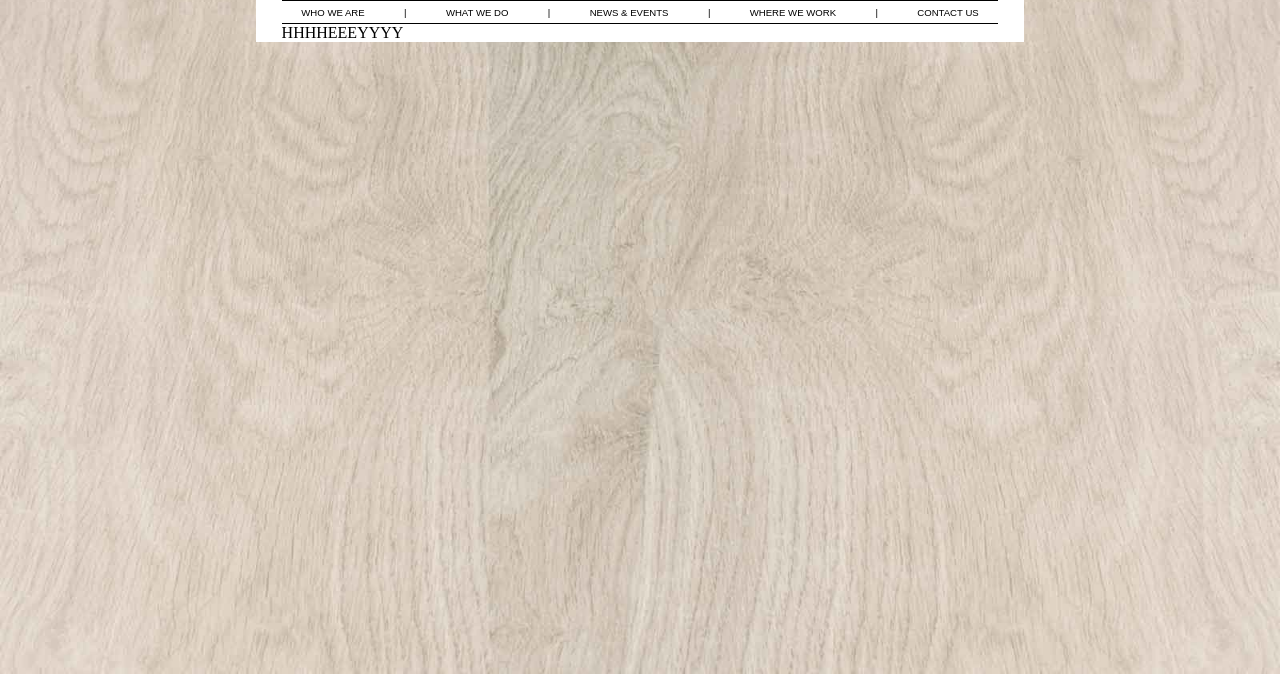
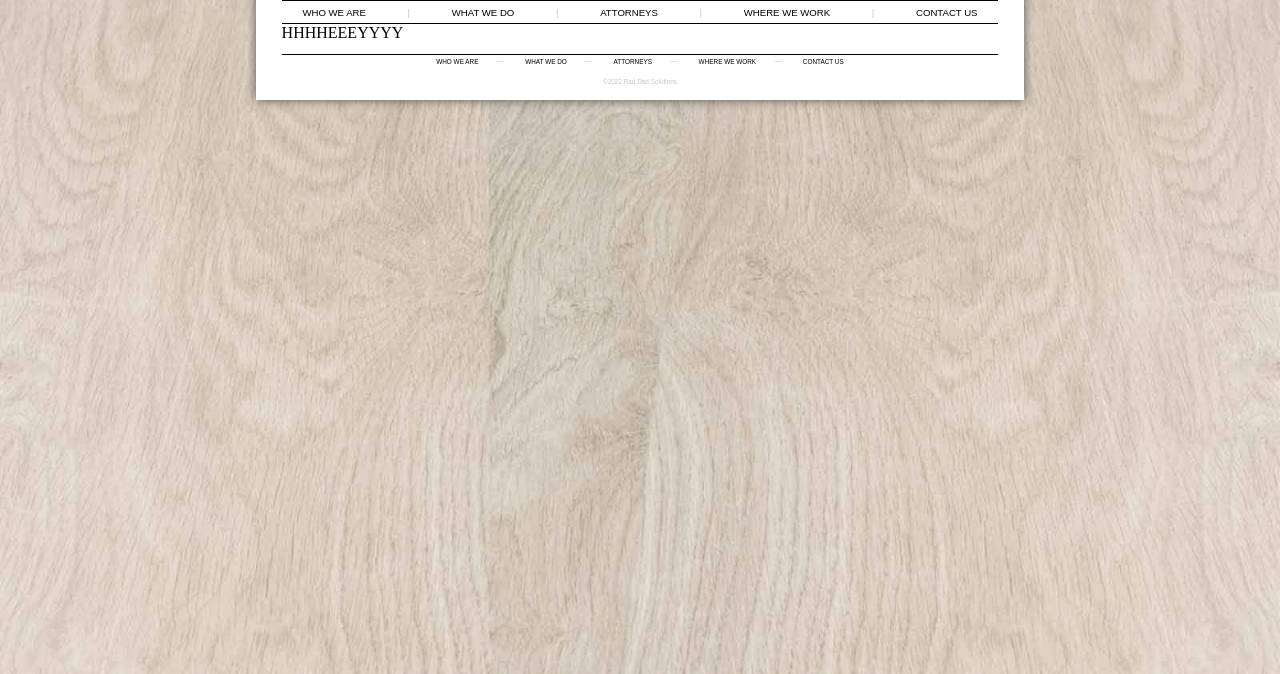
Before and after one commit to Adam-Gorske/law-firm-website, a plain HTML site: page index.html in a window 1280 px wide. Shown: the part 126-800 px from the top of the page. Drawn offline with Linux system fonts and the light colour scheme.

Commit message:
Finalized header and footer, added links

```diff
--- a/css/main.css
+++ b/css/main.css
@@ -13,6 +13,7 @@ body {
     margin: 0 20%;
     padding: 0 2%;
     background: white;
+    box-shadow: 0px 0px 10px rgb(86, 86, 86);
 }
 
 .double-border {
@@ -23,6 +24,11 @@ body {
 .img-pad {
     padding: .1rem;
 }
+
+.login-button:hover {
+    background-color: rgb(156, 154, 154);
+}
+
 
 /* Utility Styles End */
 
@@ -57,7 +63,7 @@ nav {
     margin-top: .75rem;
 }
 
-.nav-links {
+.nav-links-header {
     display: flex;
     list-style: none;
     justify-content: space-around;
@@ -69,13 +75,18 @@ nav {
     margin-bottom: .35rem;
 }
 
-.nav-links a {
+.nav-links-header a {
     text-decoration: none;
     color: black;
 }
 
-.nav-links a:hover {
+
+.nav-links-header a:hover {
     font-weight: bold;
+}
+
+.grey-dash {
+    color: rgb(197, 197, 197);
 }
 
 
@@ -86,5 +97,47 @@ nav {
 /* Main Styles END */
 
 /* Footer Styles Begin */
+.nav-links-footer {
+    display: flex;
+    list-style: none;
+    justify-content: space-around;
+    padding: 0px;
+    font-size: 0.4rem;
+    font-weight: 500;
+    font-family: Arial, Helvetica, sans-serif;
+    width: 60%;
+    margin: .2rem auto;
+}
+
+.nav-links-footer a {
+    text-decoration: none;
+    color: black;
+}
+
+.nav-links-footer a:hover {
+    font-weight: bold;
+}
+
+footer {
+    border-top: 1.5px solid;
+    margin-top: .75rem;
+    padding-bottom: .5rem
+}
+
+.copyright {
+    font-size: 0.4rem;
+    font-weight: 500;
+    font-family: Arial, Helvetica, sans-serif;
+    color: rgb(197, 197, 197);
+    text-align: center;
+    padding-top: .4rem;
+}
+
+.rot-text {
+    transform: rotate(90deg);
+    color: rgb(197, 197, 197);
+
+}
+
 
 /* Footer Styles END */
--- a/index.html
+++ b/index.html
@@ -27,16 +27,16 @@
 
 
                 <nav>
-                    <ul class="nav-links">
-                        <li><a href="#">WHO WE ARE</a></li>
-                        <li>|</li>
-                        <li><a href="#">WHAT WE DO</a></li>
-                        <li>|</li>
-                        <li><a href="#">NEWS & EVENTS</a></li>
-                        <li>|</li>
-                        <li><a href="#">WHERE WE WORK</a></li>
-                        <li>|</li>
-                        <li><a href="#">CONTACT US</a></li>
+                    <ul class="nav-links-header">
+                        <li><a href="who-we-are.html">WHO WE ARE</a></li>
+                        <li class="grey-dash">|</li>
+                        <li><a href="what-we-do.html">WHAT WE DO</a></li>
+                        <li class="grey-dash">|</li>
+                        <li><a href="attorneys.html">ATTORNEYS</a></li>
+                        <li class="grey-dash">|</li>
+                        <li><a href="where-we-work.html">WHERE WE WORK</a></li>
+                        <li class="grey-dash">|</li>
+                        <li><a href="contact.html">CONTACT US</a></li>
                     </ul>
                 </nav>
 
@@ -49,7 +49,18 @@
             </main>
 
             <footer>
-
+                <ul class="nav-links-footer">
+                    <li><a href="who-we-are.html">WHO WE ARE</a></li>
+                    <li class="rot-text">|</li>
+                    <li><a href="what-we-do.html">WHAT WE DO</a></li>
+                    <li class="rot-text">|</li>
+                    <li><a href="attorneys.html">ATTORNEYS</a></li>
+                    <li class="rot-text">|</li>
+                    <li><a href="where-we-work.html">WHERE WE WORK</a></li>
+                    <li class="rot-text">|</li>
+                    <li><a href="contact.html">CONTACT US</a></li>
+                </ul>
+                <p class="copyright">&copy;2022 Rad Dad Solutions</p>
             </footer>
 
         </div>
```
Also changed, not shown: who-we-are.html (+1 -1 lines), attorneys.html (added), contact.html (added), css/attorney.css (added), css/contact.css (added), css/what-we-do.css (added), css/where-we-work.css (added), what-we-do.html (added), where-we-work.html (added).
